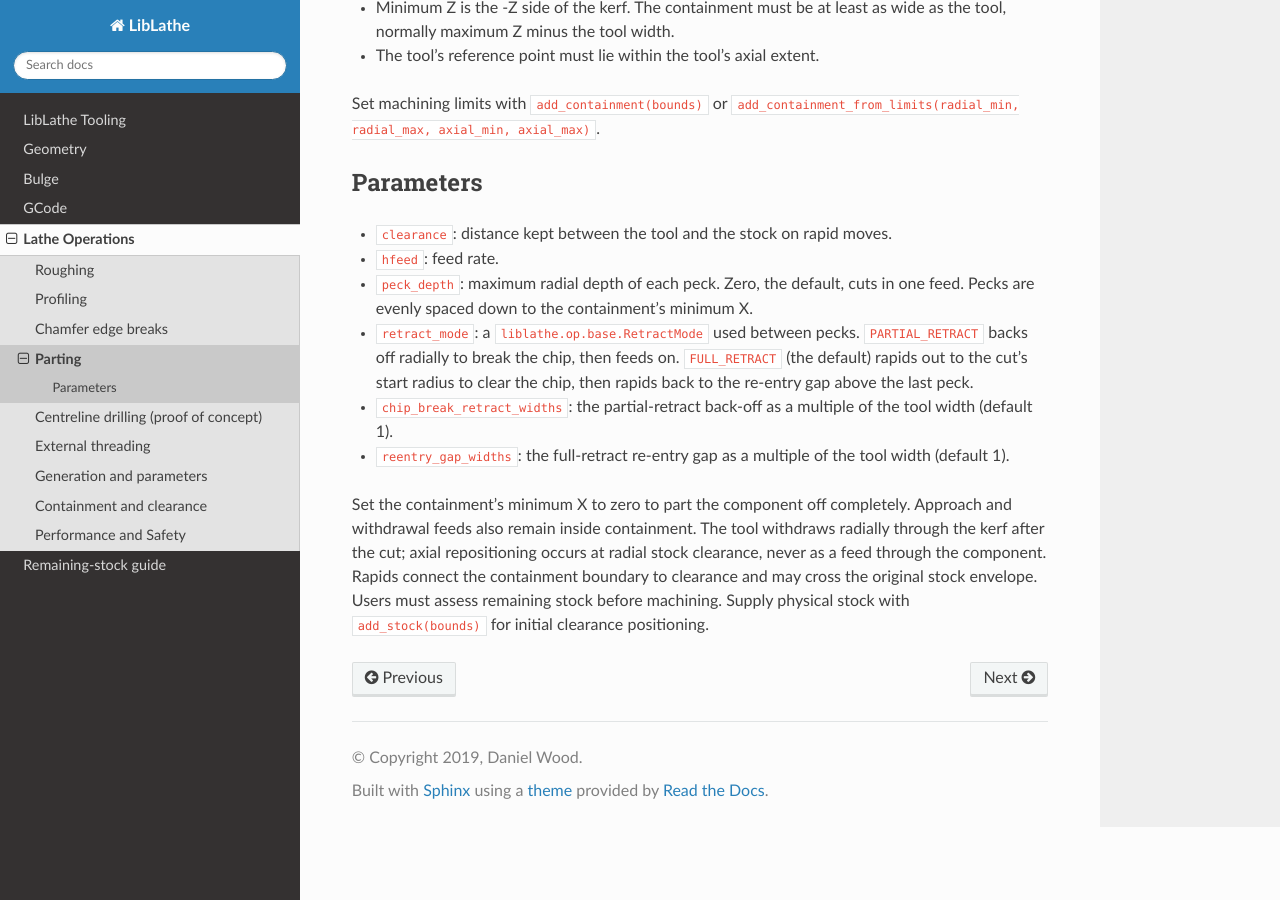
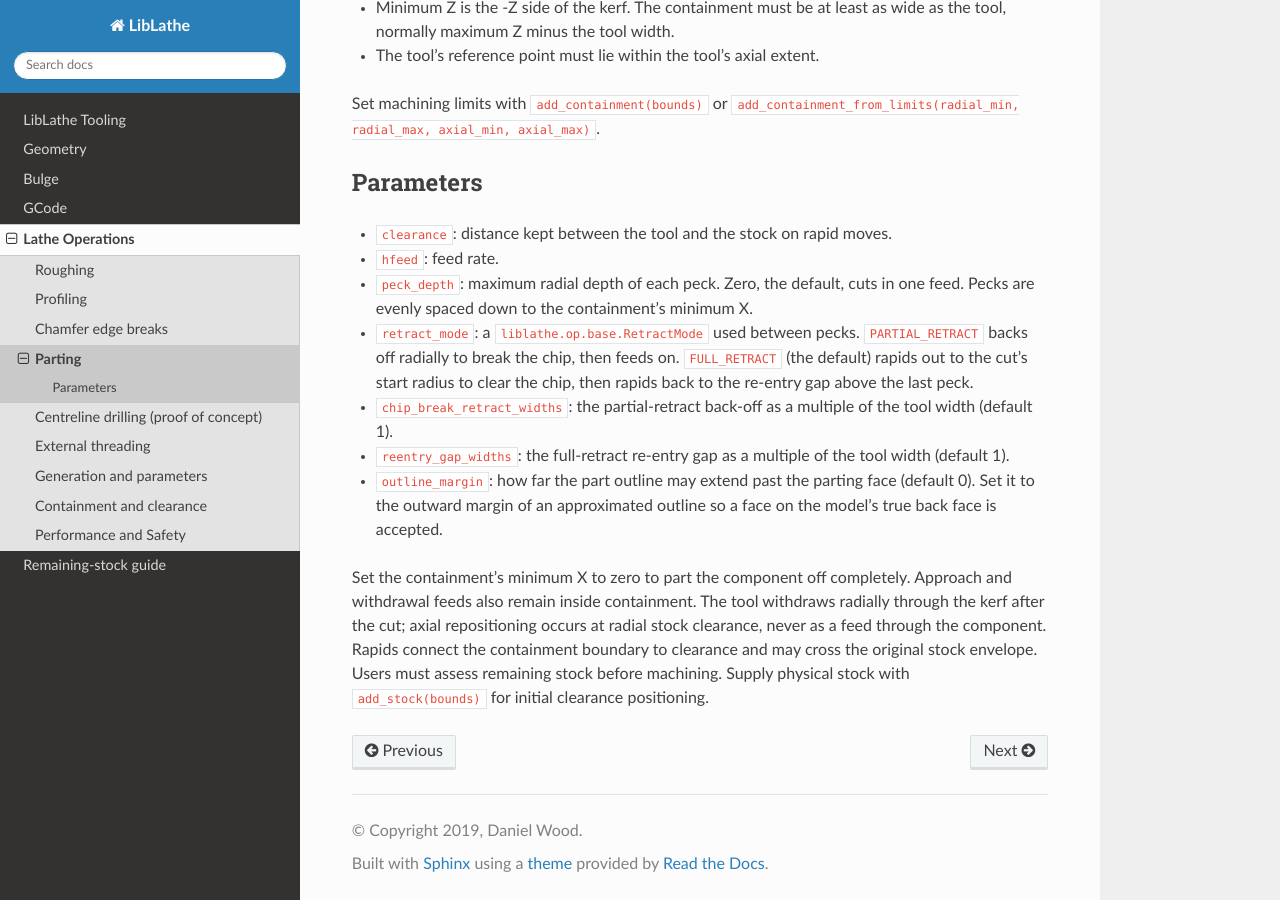
Before and after one commit to dubstar-04/LibLathe, a Sphinx documentation site: the page built from docs/source/pages/operations/partoff.rst, in a window 1280 px wide and 900 px high, scrolled down 674 px. Built offline with Sphinx 7.4.7 and the Read the Docs theme 3.1.0, drawn with Linux system fonts in a browser that asks for light colours.

Commit message:
Update partoff.rst

```diff
--- a/docs/source/pages/operations/partoff.rst
+++ b/docs/source/pages/operations/partoff.rst
@@ -38,6 +38,9 @@ Parameters
   the tool width (default 1).
 - ``reentry_gap_widths``: the full-retract re-entry gap as a multiple of the tool
   width (default 1).
+- ``outline_margin``: how far the part outline may extend past the parting face
+  (default 0). Set it to the outward margin of an approximated outline so a face
+  on the model's true back face is accepted.
 
 Set the containment's minimum X to zero to part the component off completely.
 Approach and withdrawal feeds also remain inside containment. The tool withdraws
```
